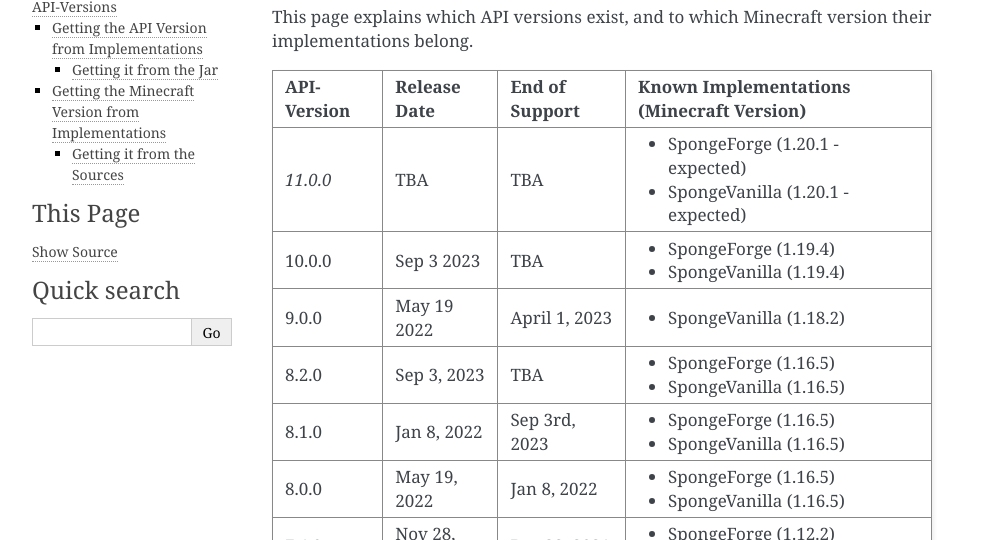
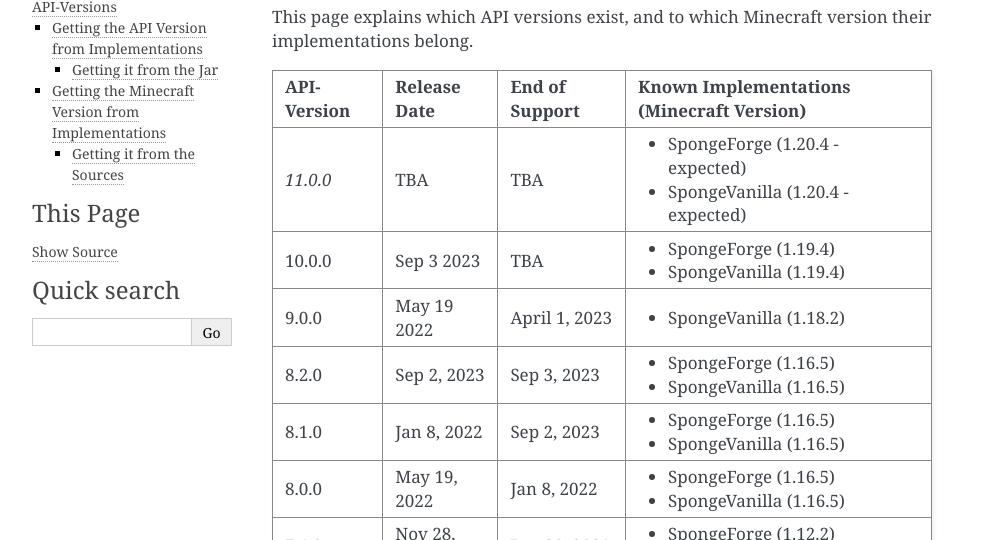
Before and after one commit to SpongePowered/SpongeDocs, a Sphinx documentation site: the page built from source/plugin/api-versions.rst, in a window 1280 px wide. Shown: the part 98-638 px from the top of the page, without its empty margins (148-1141 px from the left). Built offline with Sphinx 7.4.7, drawn with Linux system fonts in a browser that asks for light colours.

```diff
--- a/source/plugin/api-versions.rst
+++ b/source/plugin/api-versions.rst
@@ -7,18 +7,18 @@
 +-------------+--------------+----------------+-------------------------------------------+
 | API-Version | Release Date | End of Support | Known Implementations (Minecraft Version) |
 +=============+==============+================+===========================================+
-| *11.0.0*    | TBA          | TBA            | * SpongeForge (1.20.1 - expected)         |
-|             |              |                | * SpongeVanilla (1.20.1 - expected)       |
+| *11.0.0*    | TBA          | TBA            | * SpongeForge (1.20.4 - expected)         |
+|             |              |                | * SpongeVanilla (1.20.4 - expected)       |
 +-------------+--------------+----------------+-------------------------------------------+
 | 10.0.0      | Sep 3 2023   | TBA            | * SpongeForge (1.19.4)                    |
 |             |              |                | * SpongeVanilla (1.19.4)                  |
 +-------------+--------------+----------------+-------------------------------------------+
 | 9.0.0       | May 19 2022  | April 1, 2023  | * SpongeVanilla (1.18.2)                  |
 +-------------+--------------+----------------+-------------------------------------------+
-| 8.2.0       | Sep 3, 2023  | TBA            | * SpongeForge (1.16.5)                    |
+| 8.2.0       | Sep 2, 2023  | Sep 3, 2023    | * SpongeForge (1.16.5)                    |
 |             |              |                | * SpongeVanilla (1.16.5)                  |
 +-------------+--------------+----------------+-------------------------------------------+
-| 8.1.0       | Jan 8, 2022  | Sep 3rd, 2023  | * SpongeForge (1.16.5)                    |
+| 8.1.0       | Jan 8, 2022  | Sep 2, 2023    | * SpongeForge (1.16.5)                    |
 |             |              |                | * SpongeVanilla (1.16.5)                  |
 +-------------+--------------+----------------+-------------------------------------------+
 | 8.0.0       | May 19, 2022 | Jan 8, 2022    | * SpongeForge (1.16.5)                    |
```
